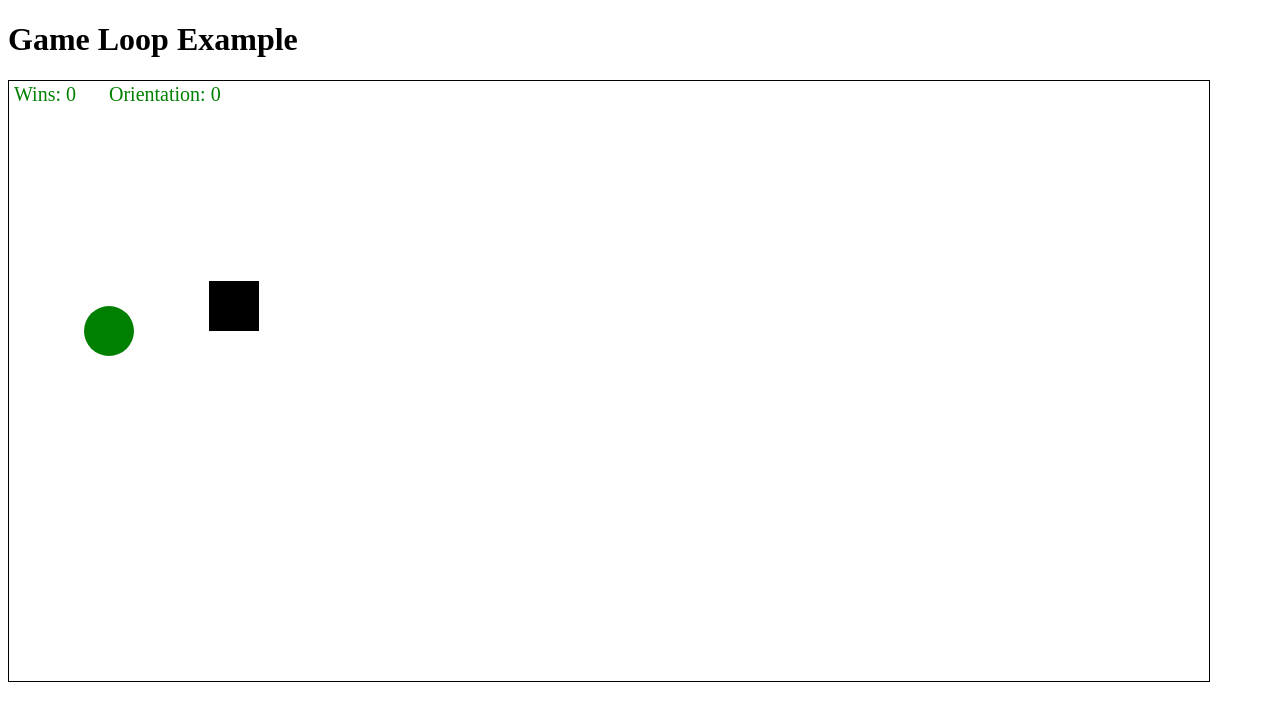
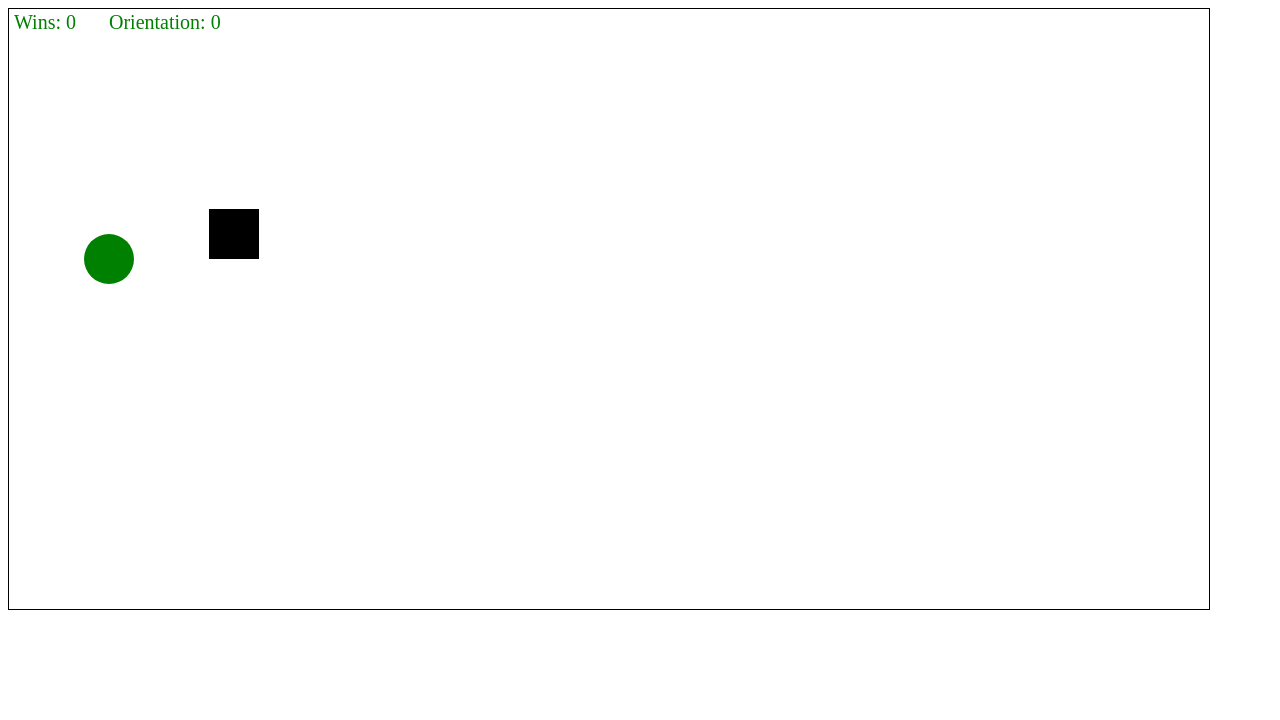
Before and after one commit to JordanLevy/4HC3_A7, a plain HTML site: page index.html in a window 1280 px wide. Drawn offline with Linux system fonts and the light colour scheme.

Commit message:
Removed title

```diff
--- a/index.html
+++ b/index.html
@@ -1,10 +1,9 @@
 <!DOCTYPE html>
 <html>
 <head>
-	<title>Game Loop Example</title>
+	<title>4HC3 A7</title>
 </head>
 <body>
-	<h1>Game Loop Example</h1>
 
 	<canvas id="canvas" width="1200" height="600" style="border:1px solid black;">
 	Display this text if browser does not support canvas.
```
